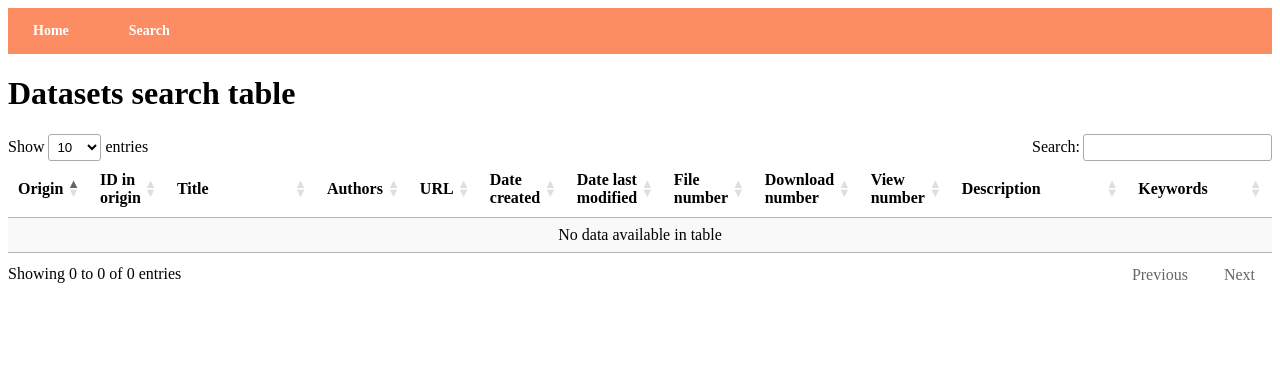
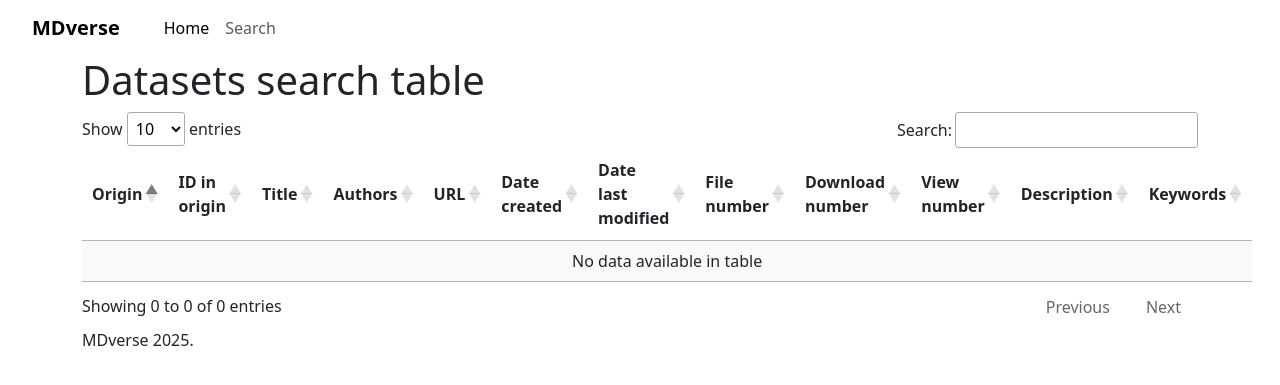
Before and after one commit to MDverse/mdde2, a FastAPI app: template templates/search.html in a window 1280 px wide. Shown: the top 385 px of the page. Run offline with FastAPI, Linux system fonts and the light colour scheme; the template is opened without the code that fills it, so the values that code supplies are empty; some libraries are stand-ins or nearby versions.

Commit message:
Use Jinja templates and Boostrap

```diff
--- /dev/null
+++ b/static/style.css
@@ -0,0 +1,22 @@
+<!-- Navigation header CSS -->
+header {
+    background-color: #fc8d62;
+    padding: 5px;
+}
+nav {
+    display: flex;
+    justify-content: flex-start;
+    gap: 20px;
+}
+nav a {
+    color: white;
+    text-decoration: none;
+    font-size: 14px;
+    font-weight: bold;
+    padding: 10px 20px;
+    border-radius: 4px;
+    transition: background 0.3s ease;
+}
+nav a:hover {
+    background-color: rgba(255, 255, 255, 0.2);
+}
--- /dev/null
+++ b/templates/base.html
@@ -0,0 +1,54 @@
+<!-- templates/base.html -->
+<!DOCTYPE html>
+<html lang="en">
+
+<head>
+    <meta charset="utf-8">
+    <meta name="viewport" content="width=device-width, initial-scale=1">
+    <title>{% block title %}MDverse data explorer{% endblock %}</title>
+
+    <!-- Bootstrap CSS + JS -->
+    <link href="https://cdn.jsdelivr.net/npm/bootstrap@5.3.3/dist/css/bootstrap.min.css" rel="stylesheet" integrity="sha384-QWTKZyjpPEjISv5WaRU9OFeRpok6YctnYmDr5pNlyT2bRjXh0JMhjY6hW+ALEwIH" crossorigin="anonymous">
+    <script src="https://cdn.jsdelivr.net/npm/bootstrap@5.3.3/dist/js/bootstrap.bundle.min.js" integrity="sha384-YvpcrYf0tY3lHB60NNkmXc5s9fDVZLESaAA55NDzOxhy9GkcIdslK1eN7N6jIeHz" crossorigin="anonymous"></script>
+
+    <!-- DataTables CSS + JS -->
+    <!-- https://datatables.net/download/ -->
+    <link rel="stylesheet" href="https://cdn.datatables.net/2.0.3/css/dataTables.dataTables.css">
+    <script src="https://code.jquery.com/jquery-3.4.1.min.js"></script>
+    <script src="https://cdn.datatables.net/2.0.3/js/dataTables.js"></script>
+
+    <!-- Local custom CSS -->
+    <link rel="stylesheet" href="/static/style.css">
+    {% block head_extra %}{% endblock %}
+</head>
+
+<body>
+    <header>
+        <nav class="navbar navbar-expand-lg">
+            <div class="container-fluid">
+              <a class="navbar-brand" href="/">MDverse</a>
+              <div class="collapse navbar-collapse" id="navbarNav">
+                <ul class="navbar-nav">
+                  <li class="nav-item">
+                    <a class="nav-link active" aria-current="page" href="/">Home</a>
+                  </li>
+                  <li class="nav-item">
+                    <a class="nav-link" href="/search">Search</a>
+                  </li>
+                </ul>
+              </div>
+            </div>
+          </nav>
+    </header>
+    <main class="container-lg">
+        {% block main %}{% endblock %}
+    </main>
+    <footer class="footer static-bottom">
+        <div class="container">
+            <p>MDverse 2025.</p>
+        </div>
+    </footer>
+    {% block script_extra %}{% endblock %}
+</body>
+
+</html>
--- a/templates/search.html
+++ b/templates/search.html
@@ -1,21 +1,6 @@
-<!-- templates/search.html -->
-<!DOCTYPE html>
-<html>
+{% extends "base.html" %}
 
-
-<head>
-    <meta charset="utf-8">
-    <meta name="viewport" content="width=device-width, initial-scale=1">
-    <title>Dataset search</title>
-
-    <!-- Bulma CSS -->
-    <!-- <link rel="stylesheet" href="https://cdn.jsdelivr.net/npm/bulma@1.0.2/css/bulma.min.css"> -->
-
-    <!-- DataTables CSS + JS -->
-    <!-- https://datatables.net/download/ -->
-    <link rel="stylesheet" href="https://cdn.datatables.net/2.0.3/css/dataTables.dataTables.css">
-    <script src="https://code.jquery.com/jquery-3.4.1.min.js"></script>
-    <script src="https://cdn.datatables.net/2.0.3/js/dataTables.js"></script>
+{% block head_extra %}
 
     <link href="https://cdn.datatables.net/v/dt/dt-2.2.2/date-1.5.5/sb-1.8.2/datatables.min.css" rel="stylesheet" integrity="sha384-I4/lBH5Ccr4H+zWkgZKgw+25BTqhOtQ19dxtlM831GM+YFw3OTWq2i12hoyfbfG7" crossorigin="anonymous">
     <script src="https://cdn.datatables.net/v/dt/dt-2.2.2/date-1.5.5/sb-1.8.2/datatables.min.js" integrity="sha384-tIv+/jMSAROhLvH+FmDUrriZf12whWUskuKSHrpD9poD1Wn5pzQM8PPBeB9qtgtM" crossorigin="anonymous"></script>
@@ -33,45 +18,9 @@
             text-overflow: ellipsis;
         }
       </style>
+{% endblock %}
 
-    <!-- Navigation header CSS -->
-    <style>
-        header {
-          background-color: #fc8d62;
-          padding: 5px;
-        }
-        nav {
-          display: flex;
-          justify-content: flex-start;
-          gap: 20px;
-        }
-        nav a {
-          color: white;
-          text-decoration: none;
-          font-size: 14px;
-          font-weight: bold;
-          padding: 10px 20px;
-          border-radius: 4px;
-          transition: background 0.3s ease;
-        }
-        nav a:hover {
-          background-color: rgba(255, 255, 255, 0.2);
-        }
-      </style>
-
-</head>
-
-
-<body>
-
-    <header>
-        <nav>
-            <a href="/">Home</a>
-            <a href="/search">Search</a>
-        </nav>
-    </header>
-
-
+{% block main %}
     <h1>Datasets search table </h1>
 
 
@@ -141,8 +90,9 @@
     <div id="dataset_details">
 
     </div>
+{% endblock %}
 
-
+{% block script_extra %}
     <!-- Script that initializes DataTables -->
     <script type="text/javascript">
         $(document).ready(function() {
@@ -173,7 +123,4 @@
             });
         });
     </script>
-
-
-</body>
-</html>
+{% endblock %}
```
Also changed, not shown: templates/index.html (+8 -39 lines).
